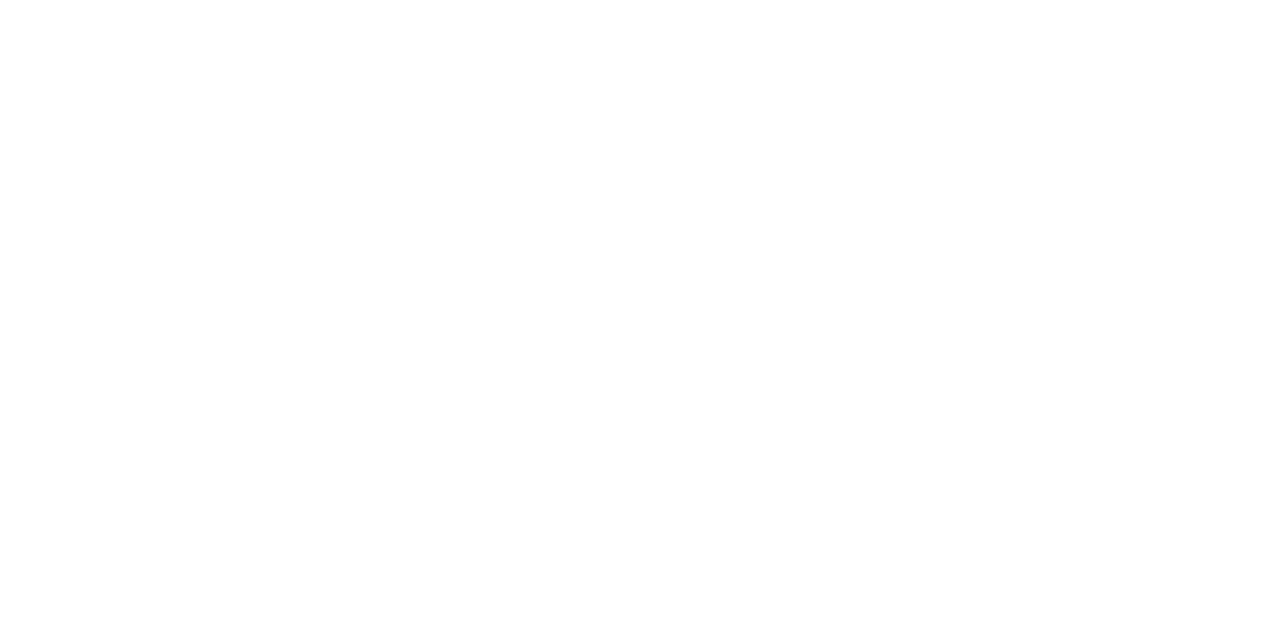
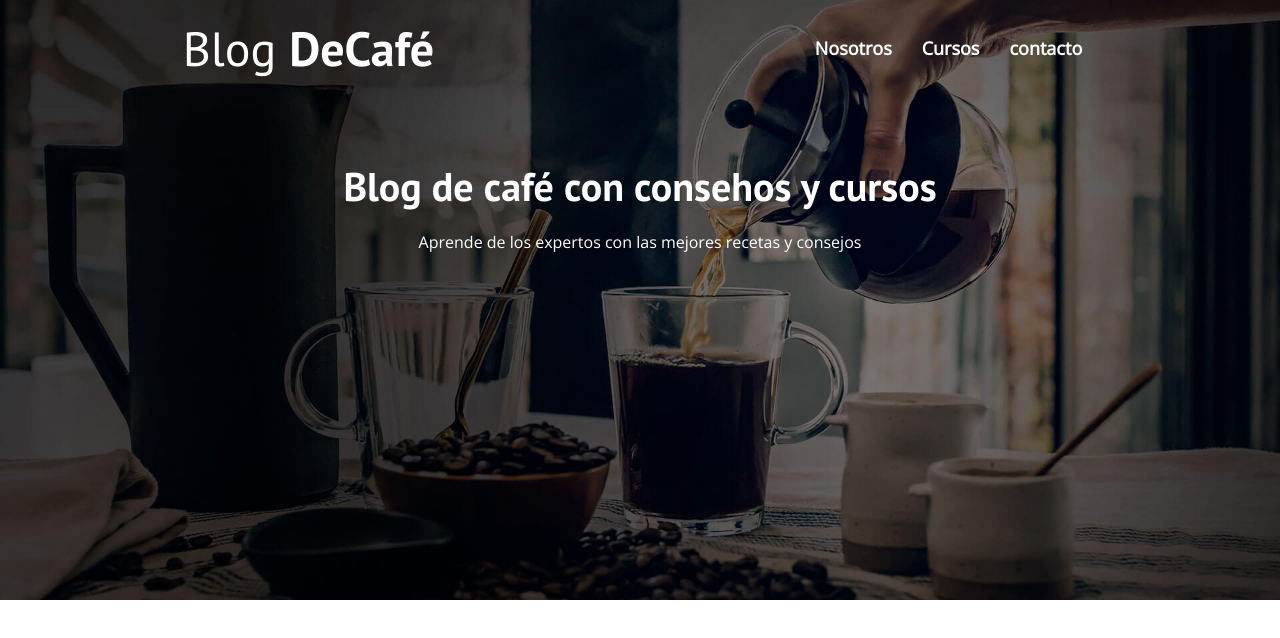
Before and after one commit to JUANJOSEROMANPROGRAMA/Curso-Desarrollo-Web-Udemy, a plain HTML site: page 03-Blog-Cafe/index.html in a window 1280 px wide. Drawn offline with nearby package versions, Linux system fonts and the light colour scheme.

Commit message:
Blog Cafe:Heading terminado

```diff
--- a/03-Blog-Cafe/css/style.css
+++ b/03-Blog-Cafe/css/style.css
@@ -6,7 +6,7 @@
 
 
     --primario: #784d3c;
-    --secundario: #ffffff;
+    --blanco: #ffffff;
     --negro: #000000;
 
 
@@ -91,11 +91,88 @@ img {
     margin: 0;
 }
 
-.no-padding{
-padding: 0;
+.no-padding {
+    padding: 0;
 
 }
 
-.centrar-texto{
-text-align: center;
+.centrar-texto {
+    text-align: center;
 }
+
+
+
+/* Header */
+
+.header {
+
+    background-image: url(../img/banner.jpg);
+    height: 60rem;
+    background-size: cover;
+    background-repeat: no-repeat;
+    background-position: center center;
+    /* para que al hacerlo responsive se quede enfocada en el centro */
+
+
+}
+
+.header__texto {
+
+    text-align: center;
+    color: var(--blanco);
+    margin-top: 5rem;
+}
+
+
+@media(min-width : 768px) {
+
+    .barra {
+        display: flex;
+        justify-content: space-around;
+        align-items: center;
+
+    .header__texto{
+    margin-top: 15rem;
+    }
+
+    }
+}
+
+.logo {
+    color: var(--blanco);
+
+}
+
+
+.logo__nombre {
+
+    font-weight: 400;
+}
+
+.logo__bold {
+
+    font-weight: 700;
+
+}
+
+@media(min-width :) {}
+
+
+/* navegacion */
+
+@media(min-width :768px ) {
+
+    .navegacion{
+
+        display: flex;
+    }
+}
+
+.navegacion__enlace {
+    display: block;
+    color: var(--blanco);
+    padding: 1.5rem;
+    font-size: 1.8rem;
+    font-weight: bold;
+    text-align: center;
+}
--- a/03-Blog-Cafe/index.html
+++ b/03-Blog-Cafe/index.html
@@ -1,8 +1,11 @@
 <!DOCTYPE html>
 <html lang="en">
+
 <head>
     <meta charset="UTF-8">
     <meta name="viewport" content="width=device-width, initial-scale=1.0">
+
+
 
 
 
@@ -10,18 +13,57 @@
     <link rel="stylesheet" href="./css/normalize.css">
     <link rel="preload" href="./css/normalize.css">
 
+    <!--fuente  -->
+    <link rel="preconnect" href="https://fonts.googleapis.com">
+    <link rel="preconnect" href="https://fonts.gstatic.com" crossorigin>
+    <link href="https://fonts.googleapis.com/css2?family=Open+Sans&family=PT+Sans:wght@400;700&display=swap"
+        rel="stylesheet">
 
     <!-- Style -->
-
-
-
     <link rel="stylesheet" href="./css/style.css">
     <link rel="preload" href="./css/style.css">
 
 
     <title>Blog de Cafe</title>
 </head>
+
+
 <body>
 
+    <header class="header">
+
+        <div class="contenedor">
+            <div class="barra">
+                <a href="index.html" class="logo">
+                    <h1 class="logo__nombre no-margin centrar-texto ">Blog <span class="logo__bold">DeCafé</span></h1>
+                </a>
+
+
+                <nav class="navegacion">
+                    <a href="#" class="navegacion__enlace">Nosotros</a>
+                    <a href="#" class="navegacion__enlace">Cursos</a>
+                    <a href="#" class="navegacion__enlace">contacto</a>
+
+                </nav>
+
+
+            </div><!-- div barra -->
+
+        </div><!-- div contenedor-->
+
+
+
+
+        <div class="header__texto">
+            <h2 class="no-margin">Blog de café con consehos y cursos</h2>
+            <p class="no-margin">Aprende de los expertos con las mejores recetas y consejos</p>
+
+        </div>
+
+
+    </header>
+
+
 </body>
+
 </html>
```
